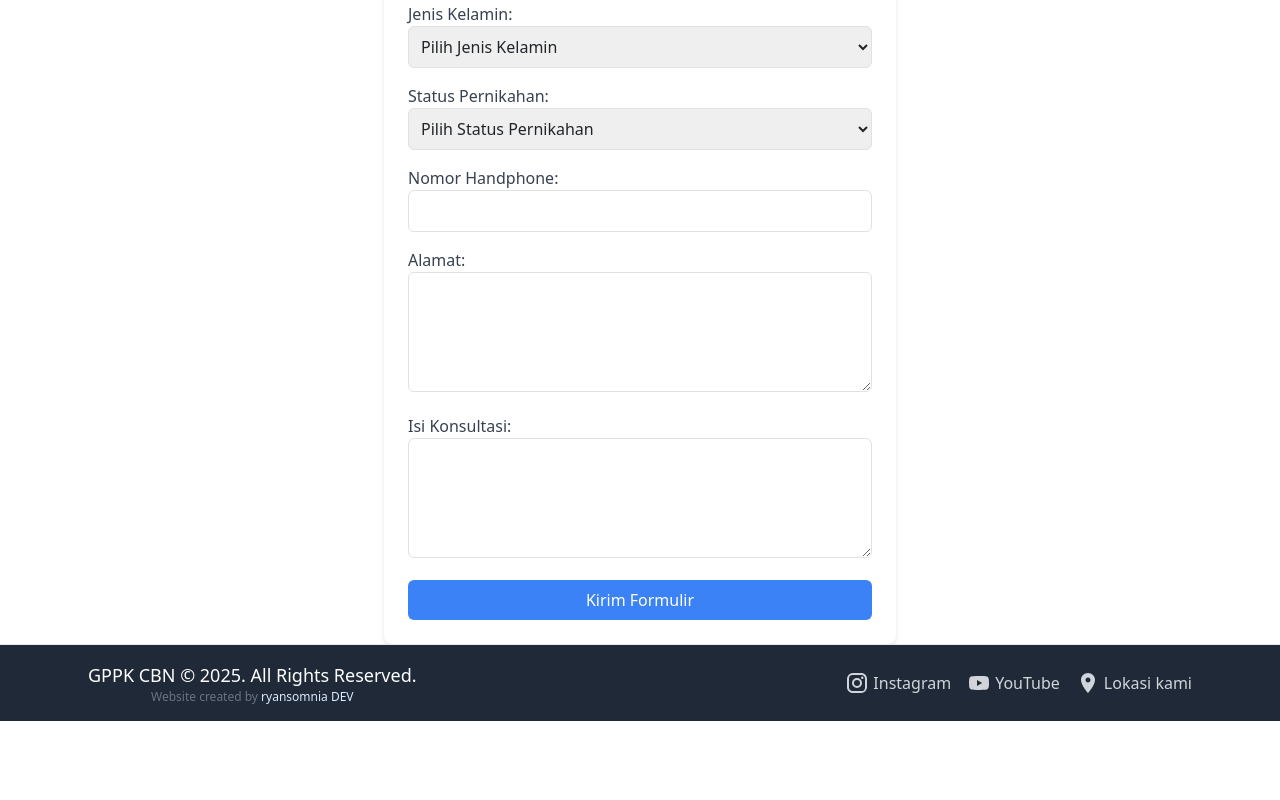
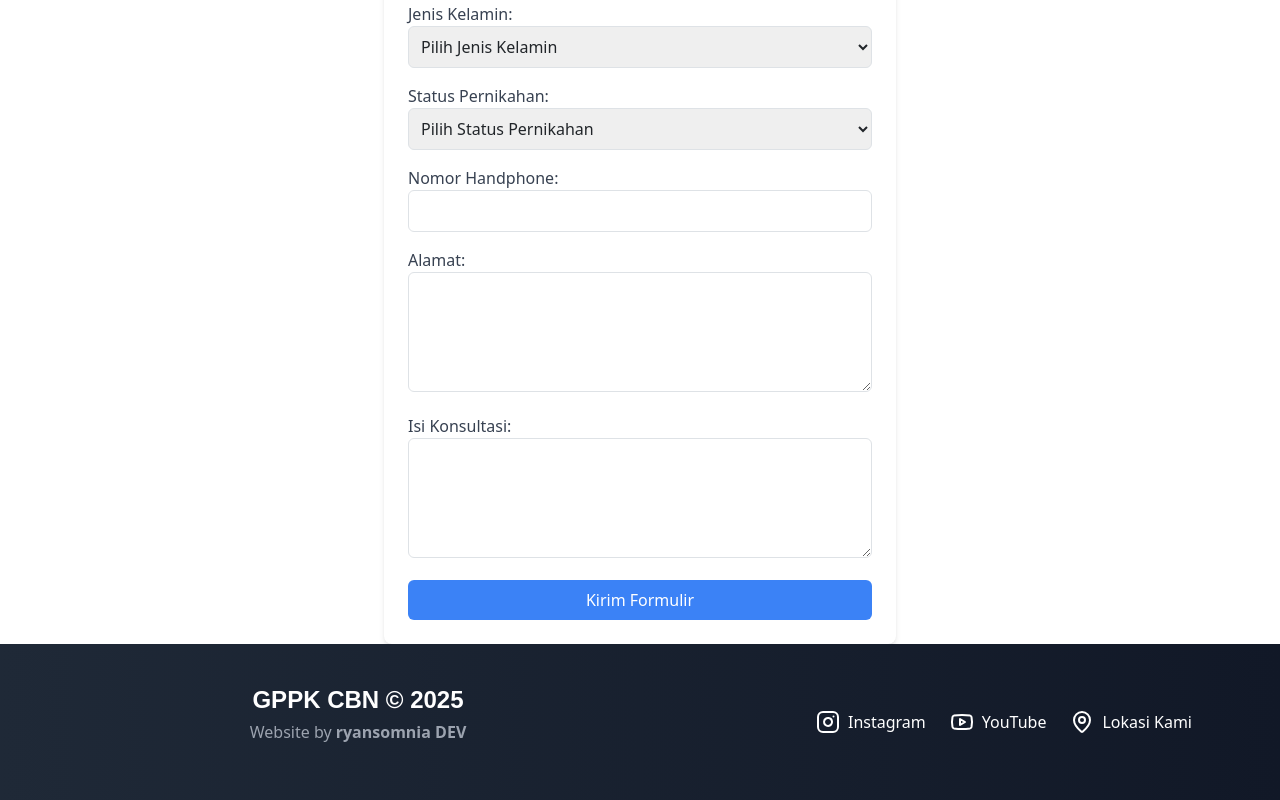
Before and after one commit to ryansomnia/gppk-web, a React (Create React App) app: page /formKonseling in a window 1280 px wide. Shown: the part 569-1369 px from the top of the page. Before the commit the page ends 1290 px from the top, so only its background shows below. Built offline with nearby package versions, Linux system fonts and the light colour scheme.

Commit message:
footer n kka

```diff
--- a/package.json
+++ b/package.json
@@ -14,6 +14,8 @@
     "axios": "^1.7.7",
     "bootstrap": "^5.3.3",
     "dotenv": "^16.4.7",
+    "framer-motion": "^12.6.3",
+    "lucide-react": "^0.487.0",
     "moment": "^2.30.1",
     "react": "^18.3.1",
     "react-bootstrap": "^2.10.4",
--- a/src/components/Footer.js
+++ b/src/components/Footer.js
@@ -1,57 +1,63 @@
 import React from 'react';
-import InstagramIcon from '@mui/icons-material/Instagram';
-import YouTubeIcon from '@mui/icons-material/YouTube';
-import LocationOnIcon from '@mui/icons-material/LocationOn';
+import { Instagram, Youtube, MapPin } from 'lucide-react';
+import { motion } from 'framer-motion';
 
-function Footer() {
+const Footer = () => {
   return (
-    <footer className="bg-gray-800 border-t border-gray-200">
-      <div className="max-w-6xl mx-auto px-4 sm:px-6 lg:px-8 flex flex-col items-center sm:flex-row sm:justify-between">
-        <div className="text-center sm:mb-0 my-3">
-          <p className="text-lg text-white mb-0">
-            GPPK CBN © {new Date().getFullYear()}. All Rights Reserved.
-          </p>
-          <p className="text-xs mb-0 text-gray-500">
-            Website created by{' '}
+    <footer className="bg-gradient-to-r from-gray-800 to-gray-900 text-white py-10">
+      <div className="max-w-6xl mx-auto px-4 sm:px-6 lg:px-8 grid grid-cols-1 sm:grid-cols-2 gap-6 items-center">
+        <div className="text-center sm:text-left">
+          <h2 className="text-white text-2xl font-bold mb-1">GPPK CBN © {new Date().getFullYear()}</h2>
+          <p className="text-gray-400">
+            Website by{' '}
             <a
               href="https://www.heriyantositorus.tech/"
               target="_blank"
               rel="noopener noreferrer"
-              className="text-blue-100 no-underline hover:text-yellow-400"
+              className="text-gray-400 hover:text-yellow-400 transition-colors duration-200 font-semibold no-underline"
             >
               ryansomnia DEV
             </a>
           </p>
         </div>
-        <div className=" justify-center space-x-4 hidden sm:flex">
-          <a
+
+        <div className="flex justify-center sm:justify-end space-x-6">
+          <motion.a
             href="https://www.instagram.com/gppkcbn/"
             target="_blank"
             rel="noopener noreferrer"
-            className="no-underline text-gray-300 hover:text-yellow-400 flex items-center"
+            whileHover={{ scale: 1.1 }}
+            className="flex items-center text-white hover:text-yellow-400 transition-colors duration-200 no-underline"
           >
-            <InstagramIcon className="mr-1" /> Instagram
-          </a>
-          <a
+            <Instagram className="mr-2" />
+            Instagram
+          </motion.a>
+
+          <motion.a
             href="https://www.youtube.com/@gppkcbn5941"
             target="_blank"
             rel="noopener noreferrer"
-            className="no-underline text-gray-300 hover:text-yellow-400 flex items-center"
+            whileHover={{ scale: 1.1 }}
+            className="flex items-center text-white hover:text-yellow-400 transition-colors duration-200 no-underline"
           >
-            <YouTubeIcon className="mr-1" /> YouTube
-          </a>
-          <a
+            <Youtube className="mr-2" />
+            YouTube
+          </motion.a>
+
+          <motion.a
             href="https://maps.app.goo.gl/bLSALqPtCutmFjjC9"
             target="_blank"
             rel="noopener noreferrer"
-            className="no-underline text-gray-300 hover:text-yellow-400 flex items-center"
+            whileHover={{ scale: 1.1 }}
+            className=" flex items-center text-white hover:text-yellow-400 transition-colors duration-200 no-underline"
           >
-            <LocationOnIcon className="mr-1" /> Lokasi kami
-          </a>
+            <MapPin className="mr-2" />
+            Lokasi Kami
+          </motion.a>
         </div>
       </div>
     </footer>
   );
-}
+};
 
 export default Footer;
```
Also changed, not shown: src/components/KomselSection.js (+82 -70 lines), 1 other file (tests, documents, lock files or other folders).
